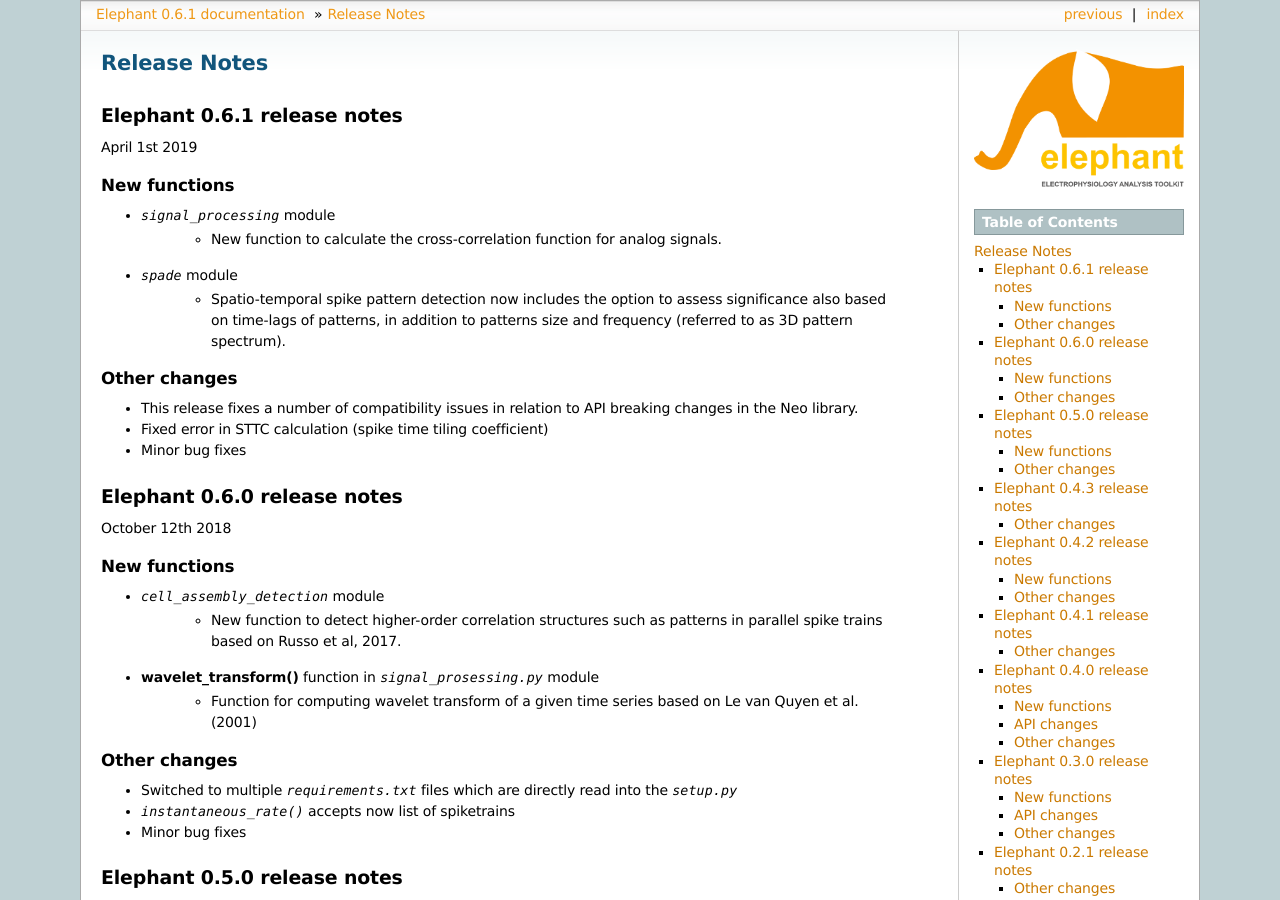
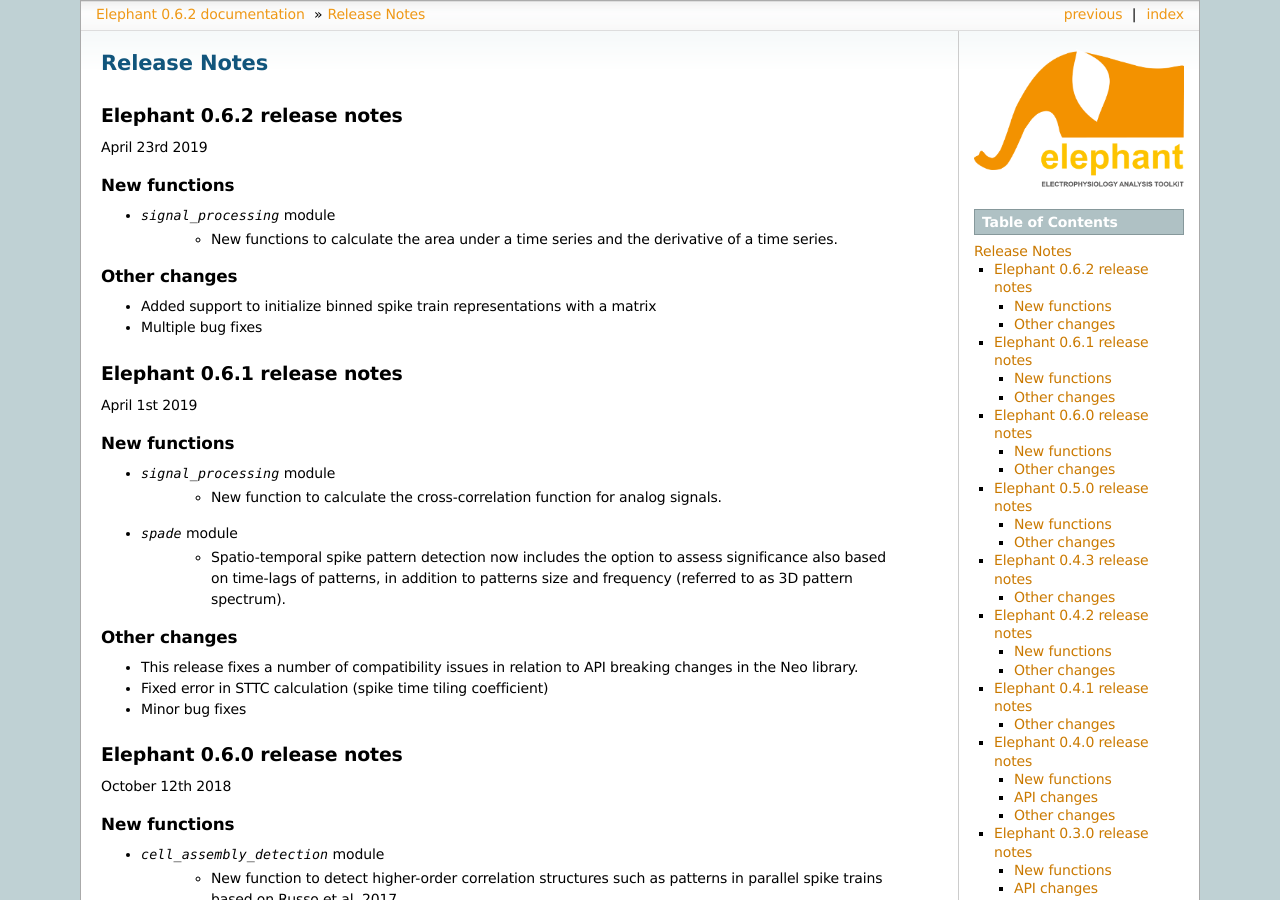
Before and after one commit to NeuralEnsemble/elephant, a Sphinx documentation site: the page built from doc/release_notes.rst, in a window 1280 px wide and 900 px high. Built offline with Sphinx 7.4.7, drawn with Linux system fonts in a browser that asks for light colours; formulas are drawn with MathJax 3; some of the changed text lies outside the part shown.

Commit message:
Minor release 0.6.2 (#215)
* Added release notes

* Updated version numbers

* Updated release notes

* Updated release date.

```diff
--- a/doc/conf.py
+++ b/doc/conf.py
@@ -59,7 +59,7 @@ copyright = u'2014-2019, ' + authors
 # The short X.Y version.
 version = '0.6'
 # The full version, including alpha/beta/rc tags.
-release = '0.6.1'
+release = '0.6.2'
 
 # The language for content autogenerated by Sphinx. Refer to documentation
 # for a list of supported languages.
--- a/doc/install.rst
+++ b/doc/install.rst
@@ -73,8 +73,8 @@ To download and install manually, download the latest package from http://pypi.p
 
 Then::
 
-    $ tar xzf elephant-0.6.1.tar.gz
-    $ cd elephant-0.6.1
+    $ tar xzf elephant-0.6.2.tar.gz
+    $ cd elephant-0.6.2
     $ python setup.py install
 
 or::
--- a/doc/release_notes.rst
+++ b/doc/release_notes.rst
@@ -1,6 +1,21 @@
 *************
 Release Notes
 *************
+
+
+Elephant 0.6.2 release notes
+============================
+April 23rd 2019
+
+New functions
+-------------
+* `signal_processing` module
+    * New functions to calculate the area under a time series and the derivative of a time series.
+
+Other changes
+-------------
+* Added support to initialize binned spike train representations with a matrix
+* Multiple bug fixes
 
 
 Elephant 0.6.1 release notes
--- a/elephant/__init__.py
+++ b/elephant/__init__.py
@@ -31,4 +31,4 @@ try:
 except ImportError:
     pass
 
-__version__ = "0.6.1"
+__version__ = "0.6.2"
--- a/setup.py
+++ b/setup.py
@@ -46,7 +46,7 @@ if oext:
 
 setup(
     name="elephant",
-    version='0.6.1',
+    version='0.6.2',
     packages=['elephant', 'elephant.test'],
     package_data={'elephant': [
         os.path.join('current_source_density_src', 'test_data.mat'),
```
